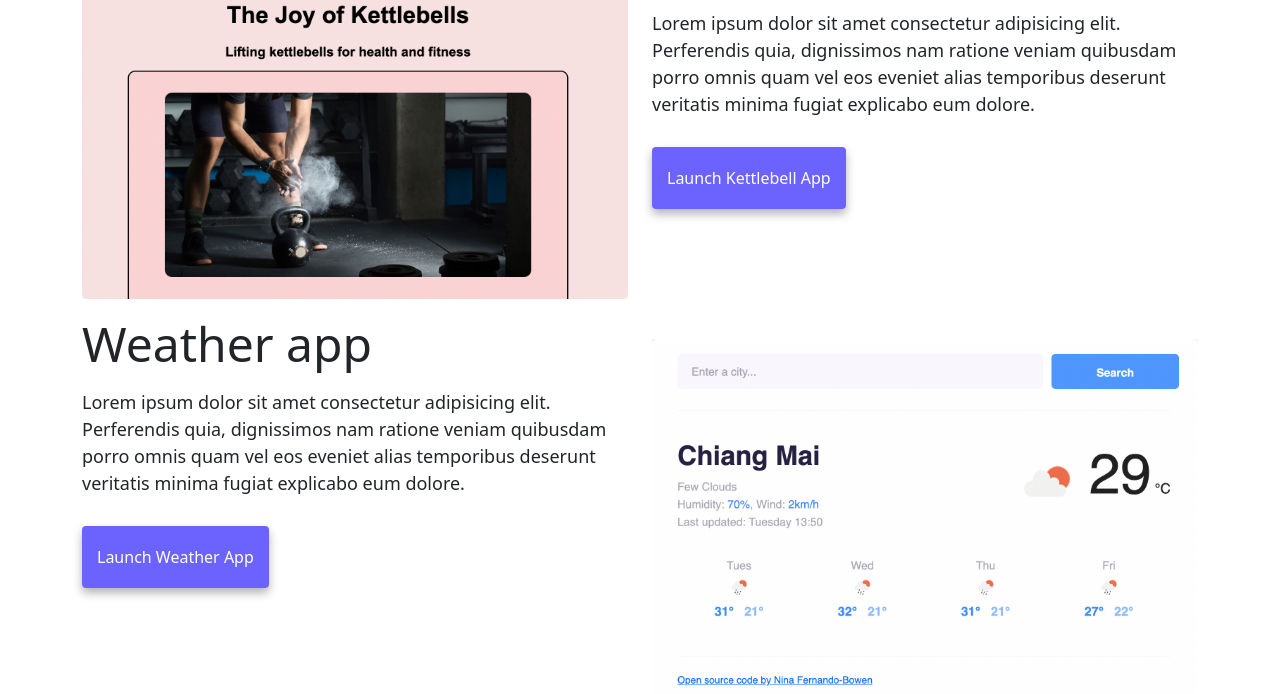
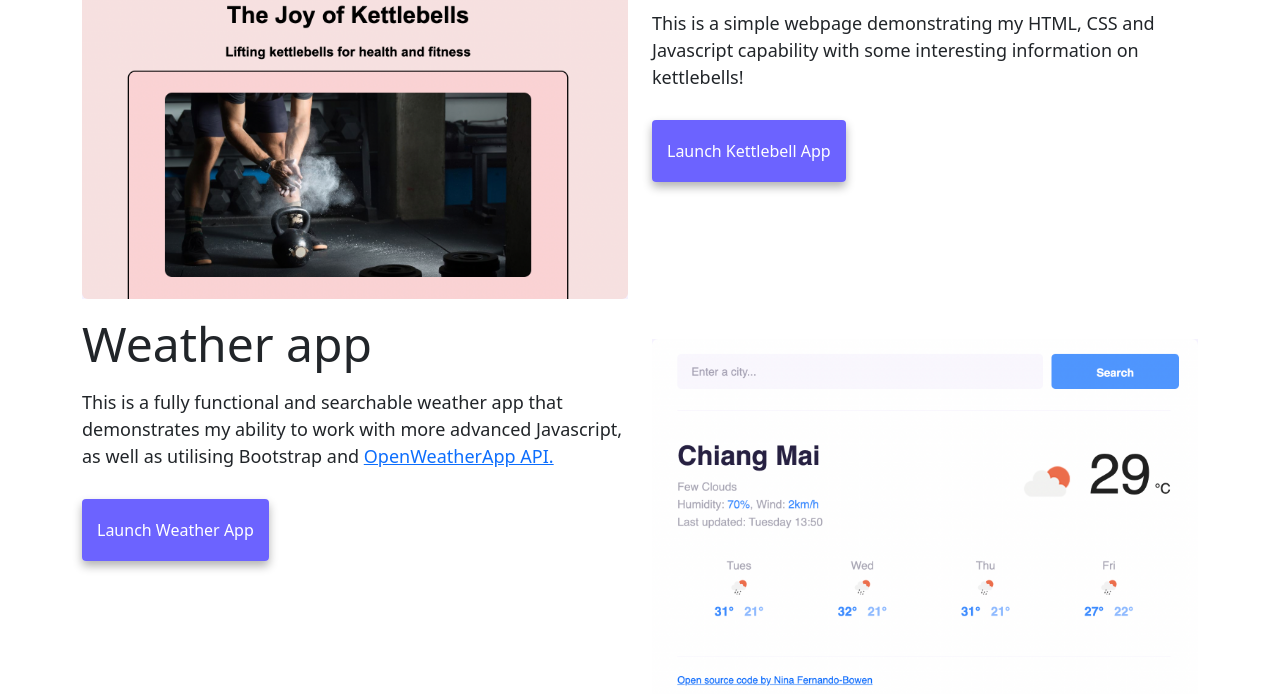
Before and after one commit to knaevery/homepage, a plain HTML site: page index.html in a window 1280 px wide. Shown: the part 571-1265 px from the top of the page. Drawn offline with nearby package versions, Linux system fonts and the light colour scheme.

Commit message:
Added information
Added some information about two of my projects, and added my GitHub link into the contact section

```diff
--- a/index.html
+++ b/index.html
@@ -62,9 +62,8 @@
             </div>
             <div class="col-md-6">
                 <h2 class="homepage-heading mb-3">Kettlebell app</h2>
-                <p class="text-start homepage-paragraph">Lorem ipsum dolor sit amet consectetur adipisicing elit.
-                    Perferendis quia, dignissimos nam ratione veniam quibusdam porro omnis quam vel eos eveniet alias
-                    temporibus deserunt veritatis minima fugiat explicabo eum dolore.</p>
+                <p class="text-start homepage-paragraph">This is a simple webpage demonstrating my HTML, CSS and
+                    Javascript capability with some interesting information on kettlebells!</p>
 
                 <div class="mt-5">
                     <a href="https://s3.amazonaws.com/shecodesio-production/challenge_submissions/files/000/890/426/original/Week_3_Project.html?1653824497"
@@ -76,14 +75,12 @@
                 </br>
 
             </div>
-
-
-
             <div class="col-md-6">
                 <h2 class="homepage-heading mb-3">Weather app</h2>
-                <p class="text-start homepage-paragraph">Lorem ipsum dolor sit amet consectetur adipisicing elit.
-                    Perferendis quia, dignissimos nam ratione veniam quibusdam porro omnis quam vel eos eveniet alias
-                    temporibus deserunt veritatis minima fugiat explicabo eum dolore.</p>
+                <p class="text-start homepage-paragraph">This is a fully functional and searchable weather app that
+                    demonstrates my ability to work with more advanced Javascript, as well as utilising Bootstrap and <a
+                        href="https://openweathermap.org/api" target="blank" title="OpenWeatherApp">OpenWeatherApp
+                        API.</a></p>
 
                 <div class="mb-5 mt-5"> <a href="https://fantastic-kleicha-a2e583.netlify.app/" target="blank"
                         title="Nina Fernando's weather app" class="kettlebell-button primary-link mt-5">
@@ -94,20 +91,21 @@
 
             </div>
             <div class="col-md-6">
-                <div class="image-column mt-4 mb-2"><img src="images/weather.png" class="img-fluid rounded" title="Image of Nina Fernando's weather app" alt="Image of Nina Fernando's weather app"></div>
+                <div class="image-column mt-4 mb-2"><img src="images/weather.png" class="img-fluid rounded"
+                        title="Image of Nina Fernando's weather app" alt="Image of Nina Fernando's weather app"></div>
             </div>
 
-
-
             <div class="col-md-6">
-                <div class="image-column"><img src="images/yogurt.png" class="img-fluid rounded" title="Image of yogurt app" alt="Image of yogurt app"></div>
+                <div class="image-column"><img src="images/yogurt.png" class="img-fluid rounded"
+                        title="Image of yogurt app" alt="Image of yogurt app"></div>
             </div>
             <div class="col-md-6">
                 <h2 class="homepage-heading mb-3">Yogurt app</h2>
                 <p class="text-start homepage-paragraph">Lorem ipsum dolor sit amet consectetur adipisicing elit.
                     Perferendis quia, dignissimos nam ratione veniam quibusdam porro omnis quam vel eos eveniet alias
                     temporibus deserunt veritatis minima fugiat explicabo eum dolore.
-                <div class="mb-5 mt-5"> <a href="" class="kettlebell-button primary-link mt-5" title="Link to yogurt app">Launch yogurt app</a>
+                <div class="mb-5 mt-5"> <a href="" class="kettlebell-button primary-link mt-5"
+                        title="Link to yogurt app">Launch yogurt app</a>
                 </div>
                 </p>
 
--- a/style.css
+++ b/style.css
@@ -97,7 +97,7 @@ h3 {
   margin: 10px;
 }
 
-.email-link {
+.email-link, .github-link {
   display: flex;
   justify-content: center;
   color: var(--primary-color);
```
Also changed, not shown: about.html (+1 -0 lines).
